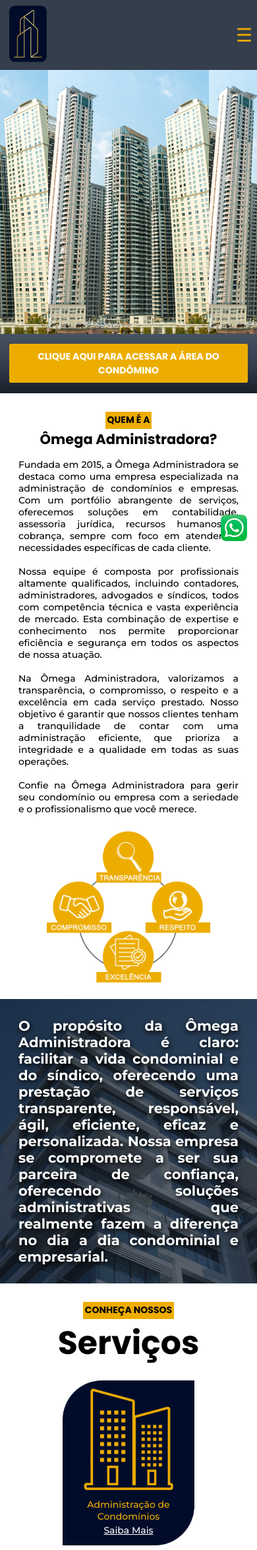
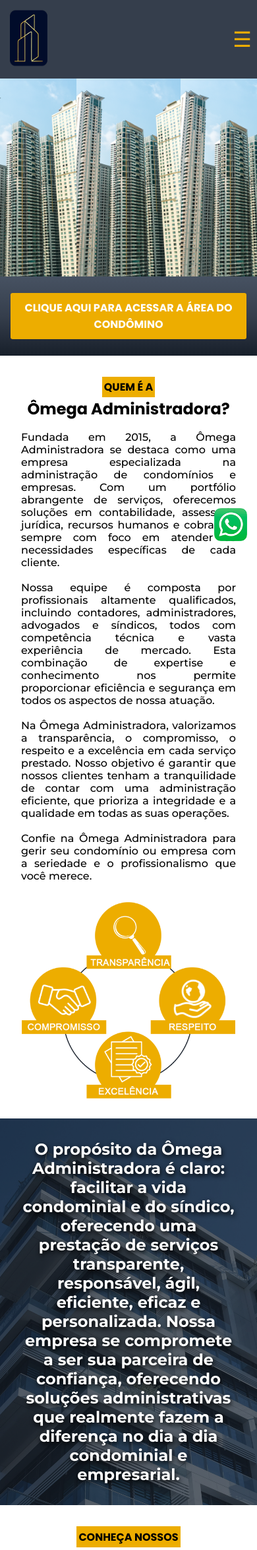
Before and after one commit to gillianfranco/site-omega-administradora, a PHP site: page / in a window 390 px wide. Shown: the top 2349 px of the page at 66% size. Run offline with PHP 8.4, Linux system fonts and the light colour scheme; some libraries are stand-ins or nearby versions.

Commit message:
Realizar correções na responsividade do site.

```diff
--- a/assets/css/styles.css
+++ b/assets/css/styles.css
@@ -32,7 +32,7 @@
     box-sizing: border-box;
 }
 body{
-    font-size: 32px;
+    font-size: 30px;
     margin: 0;
 }
 main{
@@ -191,11 +191,10 @@ header{
     width: 100%;
     padding: 2em;
     display: flex;
-    flex-direction: row;
+    flex-direction: column;
 }
 .section-1 > div{
-    width: 50%;
-    padding: 0em 1em;
+    width: 100%;
     display: flex;
     flex-direction: column;
     align-items: center;
@@ -216,7 +215,7 @@ header{
     padding: .2em;
 }
 .section-1 div img{
-    width: 75%;
+    width: 40%;
 }
 
 /* Sessão 2 */
@@ -235,7 +234,7 @@ header{
     font-size: 1.5em;
     text-shadow: 1px 3px 7px black;
     margin: 0;
-    text-align: justify;
+    text-align: center;
 }
 
 /* Sessão 3 */
@@ -263,11 +262,11 @@ header{
     justify-content: space-around;
 }
 div.servico{
-    width: 450px;
-    height: 550px;
+    width: 400px;
+    height: 500px;
     background-color: var(--azulEscuro1);
     color: var(--dourado);
-    border-radius: 60px 0px 60px 0px;
+    border-radius: 2em 0em 2em 0em;
     display: flex;
     flex-direction: column;
     align-items: center;
@@ -282,11 +281,10 @@ div.servico:hover{
 }
 div.servico div p{
     width: 100%;
-    margin-top: .2em;
-    margin: 0;
+    margin: .2em 0em 0em 0em;
 }
 div.servico div a.saibaMais-servicos{
-    margin-top: .2em;
+    margin: .2em 0em;
     color: white;
     text-decoration: underline;
     transition: .5s;
@@ -296,21 +294,22 @@ div.servico div a.saibaMais-servicos:hover{
 }
 div.servico div img{
     height: 100%;
+    width: 100%;
 }
 div.servico div:nth-child(1){
-    height: 70%;
+    height: 60%;
     display: flex;
     flex-direction: column;
     justify-content: center;
 }
 div.servico div:nth-child(2){
-    height: 30%;
+    height: 40%;
     display: flex;
     flex-direction: column;
     justify-content: center;
 }
 .popup{
-    display: none; /* Escondido inicialmente */
+    display: none;
     position: fixed;
     top: 0;
     left: 0;
@@ -603,9 +608,6 @@ footer p{
 }
 
 @media only screen and (max-width: 2270px){
-    body{
-        font-size: 30px;
-    }
     #container__videosYoutube iframe {
         width: 980px;
         height: 551px;
@@ -616,9 +618,6 @@ footer p{
 }
 
 @media only screen and (max-width: 2140px){
-    body{
-        font-size: 28px;
-    }
     .swiper-slide{
         height: 500px;
     }
@@ -646,14 +645,15 @@ footer p{
         height: 438px;
     }
     .containerImagem-above-the-fold{
+        height: 400px;
         background-image: url(../images/imagens-above-the-fold/imagem-above-the-fold1493x720.png);
     }
     div.servico {
-        width: 400px;
-        height: 500px;
+        width: 350px;
+        height: 450px;
     }
-    header #navBar div a img{
-        width: 140px;
+    header #navBar div a img {
+        width: 110px;
     }
     footer div div img{
         width: 260px;
@@ -661,14 +661,14 @@ footer p{
 }
 
 @media only screen and (max-width: 1764px){
-    body{
-        font-size: 24px;
-    }
     .swiper-slide{
         height: 450px;
     }
     #containerBotaoAreaDoCondomino{
-        height: 135px;
+        height: 110px;
+    }
+    .section-7 div div p.montserrat-bold{
+        font-size: 1.2em;
     }
 }
 
@@ -681,13 +681,13 @@ footer p{
         height: 393px;
     }
     .section-6 nav a img {
+        width: 65px;
+    }
+    .whatsapp-link img {
         width: 80px;
     }
-    .whatsapp-link img {
-        width: 90px;
-    }
     div.servico {
-        width: 350px;
+        width: 300px;
         height: 400px;
         margin-bottom: 1.5em;
     }
@@ -697,9 +697,6 @@ footer p{
 }
 
 @media only screen and (max-width: 1525px){
-    body{
-        font-size: 20px;
-    }
     .swiper-slide{
         height: 400px;
     }
@@ -707,7 +704,7 @@ footer p{
         width: 120px;
     }
     #containerBotaoAreaDoCondomino {
-        height: 115px;
+        height: 120px;
     }
 }
 
@@ -720,12 +717,18 @@ footer p{
         height: 365px;
     }
     div.servico {
-        width: 300px;
+        width: 250px;
         height: 350px;
+    }
+    .section-1 div img {
+        width: 60%;
     }
 }
 
 @media only screen and (max-width: 1350px){
+    body{
+        font-size: 24px;
+    }
     #container__videosYoutube iframe {
         width: 600px;
         height: 337px;
@@ -737,12 +740,6 @@ footer p{
 }
 
 @media only screen and (max-width: 1278px){
-    body{
-        font-size: 18px;
-    }
-    .swiper-slide{
-        height: 350px;
-    }
     .section-3 {
         padding: 2em 3em 1em 3em;
     }
@@ -752,6 +749,9 @@ footer p{
 }
 
 @media only screen and (max-width: 1250px){
+    body{
+        font-size: 22px;
+    }
     #container__videosYoutube iframe {
         width: 550px;
         height: 309px;
@@ -809,21 +809,20 @@ footer p{
         width: 740px;
         height: 416px;
     }
+    .section-3{
+        padding: 2em 1em 1em 1em;
+    }
 }
 
 @media only screen and (max-width: 900px){
+    .swiper-slide{
+        height: 550px;
+    }
     .containerImagem-above-the-fold {
         background-image: url(../images/imagens-above-the-fold/imagem-above-the-fold930x720.png);
     }
     .section-2{
         padding: 2em;
-    }
-    .section-3 {
-        padding: 1em 2em 1em 2em;
-    }
-    div.servico {
-        width: 200px;
-        height: 250px;
     }
 }
 
@@ -837,6 +836,14 @@ footer p{
     }
     header #navBar div a img {
         width: 90px;
+    }
+    .section-3 > div{
+        flex-direction: column;
+        align-items: center;
+    }
+    div.servico {
+        width: 250px;
+        height: 350px;
     }
     #container__videosYoutube iframe {
         width: 660px;
@@ -857,6 +864,9 @@ footer p{
     .containerImagem-above-the-fold {
         background-image: url(../images/imagens-above-the-fold/imagem-above-the-fold560x720.png);
     }
+    .section-1 div img {
+        width: 80%;
+    }
 }
 
 @media only screen and (max-width: 710px){
@@ -864,69 +874,38 @@ footer p{
         width: 610px;
         height: 343px;
     }
-    .swiper-slide {
-        height: 440px;
-    }
-    .section-7{
-        padding: 1em;
-    }
     footer div div img {
         width: 180px;
     }
 }
 
 @media only screen and (max-width: 660px){
+    body{
+        font-size: 20px;
+    }
     #container__videosYoutube iframe {
         width: 540px;
         height: 303px;
     }
-    .section-3 > div{
-        flex-direction: column;
-        align-items: center;
+    .swiper-slide{
+        height: 600px;
     }
-}
-
-@media only screen and (max-width: 590px){
-    body{
-        font-size: 16px;
-    }
-    #containerBotaoAreaDoCondomino {
-        height: 100px;
-    }
-    .swiper-slide {
-        height: 450px;
-    }
-    #container__videosYoutube iframe {
-        width: 510px;
-        height: 286px;
-    }
-}
-
-@media only screen and (max-width: 535px){
-    #container__videosYoutube iframe {
-        width: 470px;
-        height: 264px;
-    }
-    .section-7 div > div:nth-child(2) {
-        height: 400px;
-    }
-    #searchBar img{
-        width: 50px;
-    }
-}
-
-@media only screen and (max-width: 520px){
-    .section-7 div div p.montserrat-bold {
-        font-size: 1.2em;
-    }
-}
-
-@media only screen and (max-width: 500px){
     #navBar ul{
         display: none;
     }
     #toggle-btn{
         display: flex;
+        cursor: pointer;
+    }
+}
+
+@media only screen and (max-width: 590px){
+    #containerBotaoAreaDoCondomino {
+        height: 120px;
+    }
+    #container__videosYoutube iframe {
+        width: 510px;
+        height: 286px;
     }
     #container__videosYoutube iframe {
         width: 430px;
@@ -941,14 +920,30 @@ footer p{
     #searchBar{
         margin-top: 1em;
     }
+}
+
+@media only screen and (max-width: 535px){
+    body{
+        font-size: 18px;
+    }
+    #container__videosYoutube iframe {
+        width: 470px;
+        height: 264px;
+    }
+    .section-7 div > div:nth-child(2) {
+        height: 400px;
+    }
+    #searchBar img{
+        width: 50px;
+    }
+}
+
+@media only screen and (max-width: 520px){
     .section-6 p{
         margin-bottom: .5em;
     }
     header #navBar div a img {
         width: 80px;
-    }
-    #containerBotaoAreaDoCondomino{
-        height: 90px;
     }
     footer div div img {
         width: 160px;
@@ -958,10 +953,17 @@ footer p{
     }
 }
 
-@media only screen and (max-width: 440px){
+@media only screen and (max-width: 481px){
     #container__videosYoutube iframe {
         width: 380px;
         height: 213px;
+    }
+    .section-1 div img {
+        width: 100%;
+    }
+    div.servico {
+        width: 200px;
+        height: 300px;
     }
     .whatsapp-link img {
         width: 50px;
@@ -969,15 +971,25 @@ footer p{
     .section-6 nav a img {
         width: 50px;
     }
+    .section-7 div div p.montserrat-bold {
+        font-size: 1em;
+    }
+    .section-7 {
+        margin: .5em;
+    }
+    .swiper-slide{
+        height: 450px;
+    }
+    .swiper-wrapper{
+        width: 90%;
+    }
+    .containerImagem-above-the-fold{
+        height: 300px;
+        background-image: url(../images/imagens-above-the-fold/imagem-above-the-fold380x720.png);
+    }
 }
 
 @media only screen and (max-width: 430px){
-    body{
-        font-size: 14px;
-    }
-    .containerImagem-above-the-fold {
-        background-image: url(../images/imagens-above-the-fold/imagem-above-the-fold440x720.png);
-    }
     .section-7 div > div:nth-child(2) {
         height: 300px;
     }
@@ -986,24 +998,15 @@ footer p{
     }
 }
 
-@media only screen and (max-width: 475px){
-    .section-7 div div p.montserrat-bold {
-        font-size: 1em;
+@media only screen and (max-width: 400px){
+    body{
+        font-size: 16px;
     }
-    .section-7 {
-        margin: .5em;
-    }
-}
-
-@media only screen and (max-width: 400px){
     #container__videosYoutube iframe {
         width: 330px;
         height: 185px;
     }
     #searchBar img{
-        width: 40px;
-    }
-    .whatsapp-link img {
         width: 40px;
     }
     .section-6 nav a img {
--- a/index.php
+++ b/index.php
@@ -6,7 +6,7 @@
     <link rel="preconnect" href="https://fonts.googleapis.com">
     <link rel="preconnect" href="https://fonts.gstatic.com" crossorigin>
     <link href="https://fonts.googleapis.com/css2?family=Montserrat:ital,wght@0,100..900;1,100..900&family=Poppins:wght@400;700&display=swap" rel="stylesheet">
-    <link rel="shortcut icon" href="assets/images/logomarcas-omega/logo90x112.png" type="image/x-icon">
+    <link rel="shortcut icon" href="assets/images/logomarcas-omega/logo180x225.png" type="image/x-icon">
     <link rel="stylesheet" href="https://unpkg.com/swiper/swiper-bundle.min.css">
     <link rel="stylesheet" href="assets/css/styles.css">
     <title>Ômega Administradora e Consultoria</title>
@@ -26,7 +26,7 @@
                     <li><a href="https://omegaadm.superlogica.net/clients/areadocondomino" id="areaDoCondomino" target="_blank">Área do Condômino</a></li>
                 </ul>
                 <div id="toggle-btn">
-                    <p>&#9776;</p>
+                    <p style="color: var(--dourado);">&#9776;</p>
                 </div>
             </nav>
             <div class="containerImagem-above-the-fold">
@@ -226,7 +226,7 @@
                     <iframe src="https://www.youtube.com/embed/7wtoMNR0OsQ?si=AjFa0oYWzu5C7HkO" title="YouTube video player" frameborder="0" allow="accelerometer; autoplay; clipboard-write; encrypted-media; gyroscope; picture-in-picture; web-share" referrerpolicy="strict-origin-when-cross-origin" allowfullscreen></iframe>
                 </div>
                 <nav>
-                    <a href="https://www.instagram.com/omegaadministradora/"><img src="assets/images/icones/icons8-instagram-48.png" alt="Link do perfil da Ômega Administradora no Instagram" style="padding: .4em;"></a>
+                    <a href="https://www.instagram.com/omegaadministradora/"><img src="assets/images/icones/icons8-instagram-48.png" alt="Link do perfil da Ômega Administradora no Instagram" style="padding: .2em;"></a>
                     <a href="https://youtube.com/@podcastomega-ix4il?si=GF3pvd326GRqhbHM"><img src="assets/images/icones/icons8-youtube-48.png" alt="Link do canal da Ômega Administradora no Youtube" style="margin-left: .5em;"></a>
                     <a href="https://www.facebook.com/omegaadmeconsultoria"><img src="assets/images/icones/icons8-facebook-48.png" alt="Link da página da Ômega Administradora no Facebook" style="margin-left: .5em;"></a>
                 </nav>
```
Also changed, not shown: other parts of assets/css/styles.css (+16 -307 lines), assets/images/imagens-above-the-fold/imagem-above-the-fold481x720.png (added).
